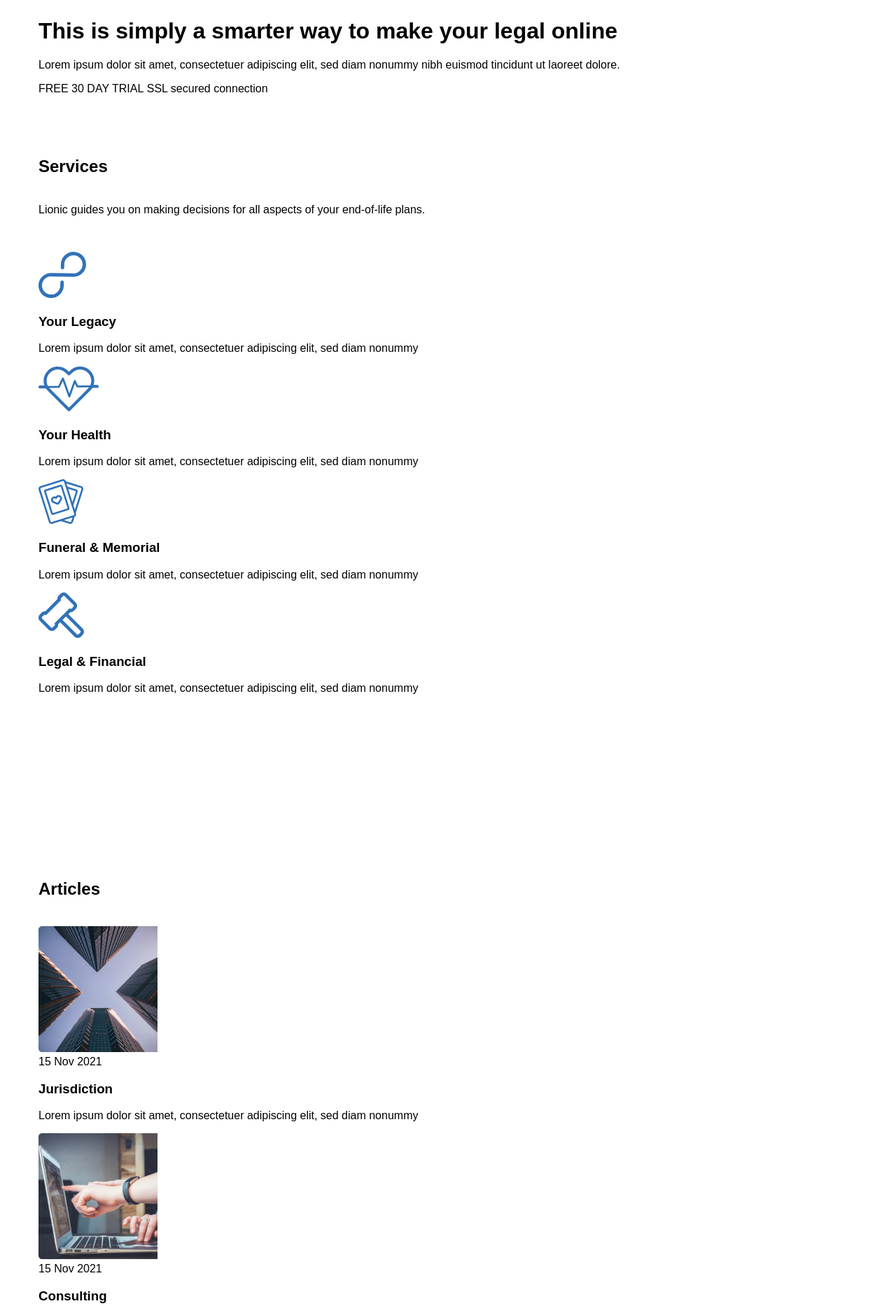
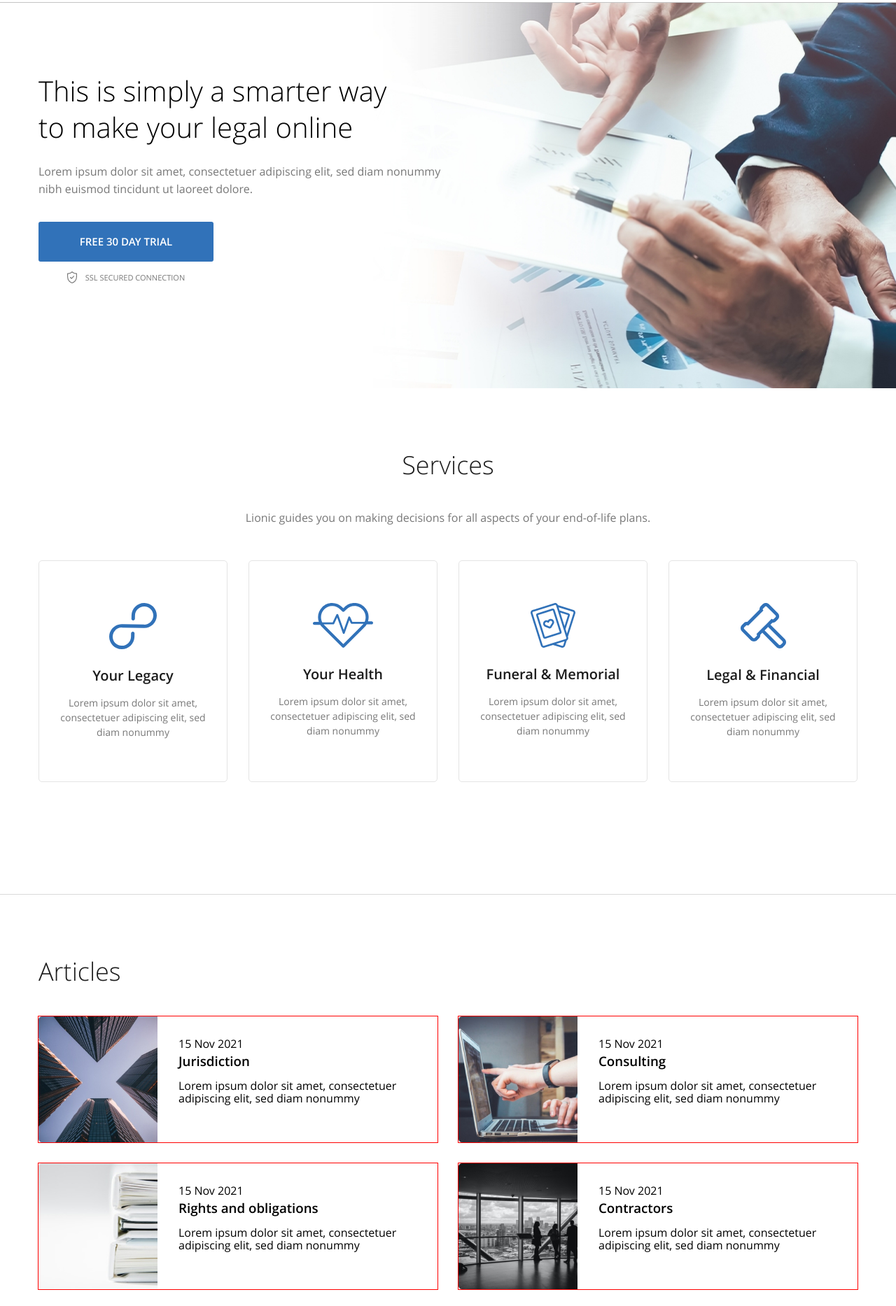
Before and after one commit to justyanaa/Lionic-project, a plain HTML site: page index.html in a window 1280 px wide. Shown: the part 116-1983 px from the top of the page at 70% size. Drawn offline with Linux system fonts and the light colour scheme.

Commit message:
start css of sections

```diff
--- a/css/style.css
+++ b/css/style.css
@@ -17,9 +17,40 @@ img {
     max-width: 100%;
 }
 
+@font-face {
+    font-family: 'OpenSans';
+    src: local('OpenSans-Regular'),
+    url('../fonts/OpenSansRegular.woff2') format('woff2'),
+    url('../fonts/OpenSansRegular.woff') format('woff');
+    font-weight: 400;
+    font-style: normal;
+    font-display: swap;
+}
+
+@font-face {
+    font-family: 'OpenSans';
+    src: local('OpenSans-Light'),
+    url('../fonts/OpenSansLight.woff2') format('woff2'),
+    url('../fonts/OpenSansLight.woff') format('woff');
+    font-weight: 300;
+    font-style: normal;
+    font-display: swap;
+}
+
+@font-face {
+    font-family: 'OpenSans';
+    src: local('OpenSans-SemiBold'),
+    url('../fonts/OpenSansSemiBold.woff2') format('woff2'),
+    url('../fonts/OpenSansSemiBold.woff') format('woff');
+    font-weight: 600;
+    font-style: normal;
+    font-display: swap;
+}
+
 body {
     min-width: 1200px;
-    font-family: 'font', sans-serif;
+    font-family: 'OpenSans', sans-serif;
+    font-weight: 400;
 }
 
 /* glob */
@@ -49,11 +80,18 @@ body {
 .section-title {
     margin: 0;
     margin-bottom: 40px;
+    font-weight: 300;
+    font-size: 36px;
+    line-height: 130%;
+    color: #1c1c1c;
 }
 
 .section-descr {
     margin: 0;
     margin-bottom: 50px;
+    font-size: 16px;
+    line-height: 22px;
+    color: #787878;
 }
 
 .section-offset {
@@ -64,7 +102,8 @@ body {
 /* header */
 .header {
     padding: 36px 0;
-
+    border-bottom: 1px solid #C4C4C4;
+    background-color: white;
 }
 .header-container {
     align-items: center;
@@ -78,3 +117,201 @@ body {
 .header-list-item:not(:last-child) {
     margin-right: 52px;
 }
+.header-link {
+    font-weight: 600;
+    color: #1c1c1c;
+    font-size: 15px;
+}
+.btn {
+    font-weight: 600;
+    font-size: 15px;
+    text-transform: uppercase;
+    padding: 15px 33px;
+    background-color: #3172B9;
+    color: #fff;
+    border-radius: 3px;
+}
+
+/* hero */
+.hero {
+    padding-top: 100px;
+    padding-bottom: 150px;
+    background-image: url('../img/hero-bg.jpg');
+    background-size: cover;
+    background-repeat: no-repeat;
+    background-position: center;
+}
+.hero-content {
+    max-width: 50%;
+    flex-direction: column;
+    align-items: flex-start;
+}
+.hero-title {
+    margin: 0;
+    margin-bottom: 25px;
+    font-weight: 300;
+    font-size: 40px;
+    line-height: 130%;
+}
+.hero-descr {
+    margin: 0;
+    margin-bottom: 34px;
+    font-size: 16px;
+    line-height: 155%;
+    color: #787878;
+}
+.hero-btn {
+    margin-bottom: 14px;
+    min-width: 250px;
+    padding-top: 20px;
+    padding-bottom: 20px;
+}
+.hero-wrapper {
+    flex-direction: column;
+    align-items: center;
+}
+.hero-secure {
+    font-size: 11px;
+    line-height: 155%;
+    color: #787878;
+    text-transform: uppercase;
+    background-image: url('../img/secure.png');
+    background-position: left center;
+    background-size: 14px 17px;
+    background-repeat: no-repeat;
+    padding-left: 26px;
+}
+/* services */
+.services {
+    border-bottom: 1px solid #DADADA;
+}
+.services-title {
+    text-align: center;
+}
+.services-descr {
+    text-align: center;
+}
+.services-item {
+    flex-direction: column;
+    align-items: center;
+    padding: 60px 30px;
+    width: 270px;
+    border: 1px solid #E4E4E4;
+    border-radius: 5px;
+}
+.services-item:not(:nth-child(4n)) {
+    margin-right: 30px;
+}
+.services-item-icon {
+    margin-bottom: 25px;
+}
+.services-item-title {
+    margin: 0;
+    margin-bottom: 15px;
+    font-weight: 600;
+    font-size: 20px;
+    line-height: 130%;
+    color: #1c1c1c;
+}
+.services-item-descr {
+    margin: 0;
+    text-align: center;
+    font-size: 14px;
+    line-height: 150%;
+    color: #787878;
+}
+
+/* articles */
+.articles-list {
+    flex-wrap: wrap;
+}
+.articles-item {
+    width: 570px;
+    margin-bottom: 30px;
+    outline: 1px solid red;
+}
+.articles-item:not(:nth-child(2n)) {
+    margin-right: 30px;
+}
+.blog-preview-img {
+    object-fit: cover;
+}
+.blog-preview-text {
+    padding: 30px;
+}
+.blog-pteview-time {
+    display: block;
+    margin-bottom: 5px;
+}
+.blog-preview-title {
+    margin: 0;
+    margin-bottom: 15px;
+}
+.blog-preview-desc {
+    margin: 0;
+}
+
+/* clients */
+.clients-item {
+    flex-direction: column;
+    width: 370px;
+    padding: 50px 36px;
+    padding-bottom: 30px;
+    outline: 1px solid red;
+}
+.clients-item:not(:nth-child(3n)) {
+    margin-right: 30px;
+}
+.clients-user {
+    margin-top: auto;
+    align-items: center;
+}
+.clients-avatar {
+    flex-shrink: 0;
+    width: 67px;
+    margin-right: 17px;
+}
+.clients-name {
+    margin-bottom: 5px;
+}
+
+/* contacts */
+.contacts-address {
+    font-style: normal;
+}
+.contacts-item {
+    flex-direction: column;
+    width: 370px;
+    outline: 1px solid red;
+}
+.contacts-item:not(:nth-child(3n)) {
+    margin-right: 30px;
+}
+.contacts-item-caption {
+    margin-bottom: 30px;
+}
+.contacts-item-text {
+    margin: 0;
+}
+.contacts-item-link:not(:last-child) {
+    margin-bottom: 5px;
+}
+
+/* footer */
+.footer {
+    padding: 42px 0;
+}
+.footer-container {
+    align-items: center;
+    justify-content: space-between;
+}
+.footer-right,
+.footer-left {
+    align-items: center;
+}
+.footer-logo {
+    margin-right: 25px;
+}
+.footer-item:not(:last-child) {
+    margin-right: 28px;
+}
--- a/index.html
+++ b/index.html
@@ -36,7 +36,7 @@
     <main class="main">
         <section id="hero" class="hero">
             <div class="container">
-                <div class="hero-content">
+                <div class="hero-content flex">
                     <h1 class="hero-title">
                         This is&nbsp;simply a&nbsp;smarter way to&nbsp;make your legal online
                     </h1>
@@ -44,12 +44,14 @@
                         Lorem ipsum dolor sit amet, consectetuer adipiscing elit, sed diam nonummy nibh euismod
                         tincidunt ut&nbsp;laoreet dolore.
                     </p>
+                    <div class="hero-wrapper flex">
                         <button class="btn-reset btn hero-btn">
                             FREE 30&nbsp;DAY TRIAL
                         </button>
                         <span class="hero-secure">
                             SSL secured connection
                         </span>
+                    </div>
                 </div>
             </div>
         </section>
@@ -61,8 +63,8 @@
                 <p class="section-descr services-descr">
                     Lionic guides you on&nbsp;making decisions for all aspects of&nbsp;your end-of-life plans.
                 </p>
-                <ul class="list-reset services-items">
-                    <li class="services-item">
+                <ul class="list-reset services-items flex">
+                    <li class="services-item flex">
                         <svg class="services-item-icon" width="68" height="66" viewBox="0 0 68 66" fill="none"
                             xmlns="http://www.w3.org/2000/svg">
                             <path
@@ -76,7 +78,7 @@
                             Lorem ipsum dolor sit amet, consectetuer adipiscing elit, sed diam nonummy
                         </p>
                     </li>
-                    <li class="services-item">
+                    <li class="services-item flex">
                         <svg class="services-item-icon" width="86" height="64" viewBox="0 0 86 64" fill="none"
                             xmlns="http://www.w3.org/2000/svg">
                             <g clip-path="url(#clip0_7_47)">
@@ -97,7 +99,7 @@
                             Lorem ipsum dolor sit amet, consectetuer adipiscing elit, sed diam nonummy
                         </p>
                     </li>
-                    <li class="services-item">
+                    <li class="services-item flex">
                         <svg class="services-item-icon" width="64" height="64" viewBox="0 0 64 64" fill="none"
                             xmlns="http://www.w3.org/2000/svg">
                             <g clip-path="url(#clip0_7_58)">
@@ -118,7 +120,7 @@
                             Lorem ipsum dolor sit amet, consectetuer adipiscing elit, sed diam nonummy
                         </p>
                     </li>
-                    <li class="services-item">
+                    <li class="services-item flex">
                         <svg class="services-item-icon" width="65" height="65" viewBox="0 0 65 65" fill="none"
                             xmlns="http://www.w3.org/2000/svg">
                             <g clip-path="url(#clip0_7_69)">
@@ -147,12 +149,12 @@
                 <h2 class="articles-title section-title">
                     Articles
                 </h2>
-                <ul class="list-reset articles-list">
+                <ul class="list-reset articles-list flex">
                     <li class="articles-item">
-                        <article class="blog-preview">
+                        <article class="blog-preview flex">
                             <img src="img/blog-1.jpg" alt="Blog photo 1" class="blog-preview-img">
                             <div class="blog-preview-text">
-                                <time datetime="" class="blog-pteview-time" date-time="2021-11-15 19:30">
+                                <time class="blog-pteview-time" date-time="2021-11-15 19:30">
                                     15 Nov 2021
                                 </time>
                                 <h3 class="blog-preview-title">
@@ -165,10 +167,10 @@
                         </article>
                     </li>
                     <li class="articles-item">
-                        <article class="blog-preview">
+                        <article class="blog-preview flex">
                             <img src="img/blog-2.jpg" alt="Blog photo 2" class="blog-preview-img">
                             <div class="blog-preview-text">
-                                <time datetime="" class="blog-pteview-time" date-time="2021-11-15 19:30">
+                                <time class="blog-pteview-time" date-time="2021-11-15 19:30">
                                     15 Nov 2021
                                 </time>
                                 <h3 class="blog-preview-title">
@@ -181,10 +183,10 @@
                         </article>
                     </li>
                     <li class="articles-item">
-                        <article class="blog-preview">
+                        <article class="blog-preview flex">
                             <img src="img/blog-3.jpg" alt="Blog photo 3" class="blog-preview-img">
                             <div class="blog-preview-text">
-                                <time datetime="" class="blog-pteview-time" date-time="2021-11-15 19:30">
+                                <time class="blog-pteview-time" date-time="2021-11-15 19:30">
                                     15 Nov 2021
                                 </time>
                                 <h3 class="blog-preview-title">
@@ -197,10 +199,10 @@
                         </article>
                     </li>
                     <li class="articles-item">
-                        <article class="blog-preview">
+                        <article class="blog-preview flex">
                             <img src="img/blog-4.jpg" alt="Blog photo 4" class="blog-preview-img">
                             <div class="blog-preview-text">
-                                <time datetime="" class="blog-pteview-time" date-time="2021-11-15 19:30">
+                                <time class="blog-pteview-time" date-time="2021-11-15 19:30">
                                     15 Nov 2021
                                 </time>
                                 <h3 class="blog-preview-title">
@@ -220,15 +222,15 @@
                 <h2 class="section-title clients-title">
                     Clients
                 </h2>
-                <ul class="list-reset clients-list">
-                    <li class="clients-item">
+                <ul class="list-reset clients-list flex">
+                    <li class="clients-item flex">
                         <p class="clients-item-descr">
                             Duis autem vel eum iriure dolor in&nbsp;hendrerit in&nbsp;vulputate velit esse molestie
                             consequat, vel illum dolore eu&nbsp;feugiat nulla facilisis at&nbsp;vero eros
                             et&nbsp;accumsan et&nbsp;iusto odio dignissim qui blandit odio dignissim qui blandit
                             molestie consequat.
                         </p>
-                        <div class="clients-user">
+                        <div class="clients-user flex">
                             <div class="clients-avatar">
                                 <img src="img/client-1.jpg" alt="John Armstrong">
                             </div>
@@ -242,14 +244,14 @@
                             </div>
                         </div>
                     </li>
-                    <li class="clients-item">
+                    <li class="clients-item flex">
                         <p class="clients-item-descr">
                             Duis autem vel eum iriure dolor in&nbsp;hendrerit in&nbsp;vulputate velit esse molestie
                             consequat, vel illum dolore eu&nbsp;feugiat nulla facilisis at&nbsp;vero eros
                             et&nbsp;accumsan et&nbsp;iusto odio dignissim qui blandit odio dignissim qui blandit
                             molestie consequat.
                         </p>
-                        <div class="clients-user">
+                        <div class="clients-user flex">
                             <div class="clients-avatar">
                                 <img src="img/client-2.jpg" alt="Elizabeth Martin">
                             </div>
@@ -263,14 +265,14 @@
                             </div>
                         </div>
                     </li>
-                    <li class="clients-item">
+                    <li class="clients-item flex">
                         <p class="clients-item-descr">
                             Duis autem vel eum iriure dolor in&nbsp;hendrerit in&nbsp;vulputate velit esse molestie
                             consequat, vel illum dolore eu&nbsp;feugiat nulla facilisis at&nbsp;vero eros
                             et&nbsp;accumsan et&nbsp;iusto odio dignissim qui blandit odio dignissim qui blandit
                             molestie consequat.
                         </p>
-                        <div class="clients-user">
+                        <div class="clients-user flex">
                             <div class="clients-avatar">
                                 <img src="img/client-3.jpg" alt="Robin Soutby">
                             </div>
@@ -293,16 +295,16 @@
                     Contacts
                 </h2>
                 <address class="contacts-address">
-                    <ul class="list-reset contacts-list">
-                        <li class="contacts-item">
+                    <ul class="list-reset contacts-list flex">
+                        <li class="contacts-item flex">
                             <strong class="contacts-item-caption">
                                 Visit Us
                             </strong>
-                            <p class="contscts-item-text">
+                            <p class="contacts-item-text">
                                 Duis autem vel eum iriure dolor in&nbsp;hendrerit in&nbsp;vulputate velit.
                             </p>
                         </li>
-                        <li class="contacts-item">
+                        <li class="contacts-item flex">
                             <strong class="contacts-item-caption">
                                 Call Us
                             </strong>
@@ -313,7 +315,7 @@
                                 +7 (123) 456-78-90
                             </a>
                         </li>
-                        <li class="contacts-item">
+                        <li class="contacts-item flex">
                             <strong class="contacts-item-caption">
                                 Email Us
                             </strong>
@@ -334,8 +336,8 @@
     </main>
 
     <footer class="footer">
-        <div class="container">
-            <div class="footer-left">
+        <div class="container flex footer-container">
+            <div class="footer-left flex">
                 <a href="#" class="footer-logo">
                     <img src="img/logo.svg" alt="Logo">
                 </a>
@@ -343,9 +345,9 @@
                     Copyright ©2017. All Right Reserved
                 </small>
             </div>
-            <div class="footer-right">
+            <div class="footer-right flex">
                 <nav class="footer-nav">
-                    <ul class="list-reset footer-list">
+                    <ul class="list-reset footer-list flex">
                         <li class="footer-item">
                             <a href="#" target="_blank" class="footer-link">About Us</a>
                         </li>
@@ -360,7 +362,7 @@
                         </li>
                     </ul>
                 </nav>
-                <ul class="list-reset social">
+                <ul class="list-reset social flex">
                     <li class="social-item"><a href="#" class="social-link social-link-tw"></a></li>
                     <li class="social-item"><a href="#" class="social-link social-link-linkedin"></a></li>
                     <li class="social-item"><a href="#" class="social-link social-link-mail"></a></li>
```
Also changed, not shown: fonts/OpenSansLight.woff (added), fonts/OpenSansLight.woff2 (added), fonts/OpenSansRegular.woff (added), fonts/OpenSansRegular.woff2 (added), fonts/OpenSansSemiBold.woff (added), fonts/OpenSansSemiBold.woff2 (added), img/hero-bg.jpg (added), img/secure.png (added), 1 other file. Lines whose indentation alone changed are shown as unchanged.
